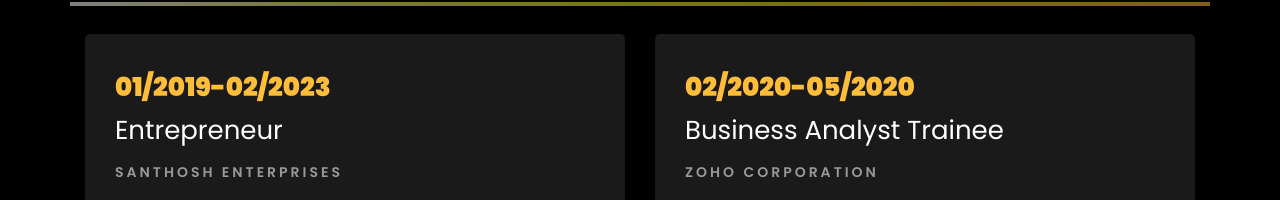
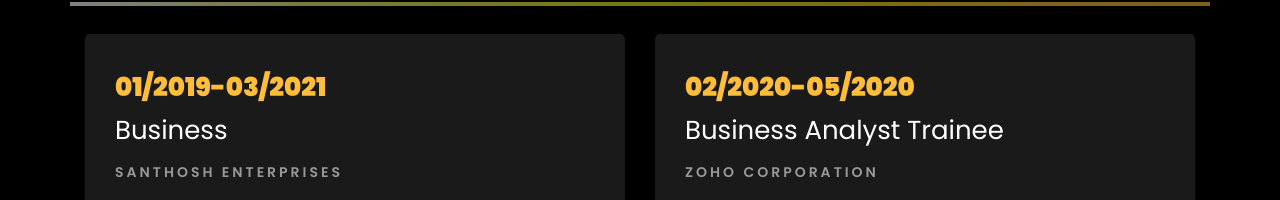
Before and after one commit to santhoshmlops/santhosh, a plain HTML site: page index.html in a window 1280 px wide. Shown: the part 2280-2480 px from the top of the page. Drawn offline with Linux system fonts and the light colour scheme; files whose address does not match are found by name.

Commit message:
Update index.html

```diff
--- a/index.html
+++ b/index.html
@@ -318,8 +318,8 @@
 		<div class="row">
 				<div class="col-md-6">
 					<div class="resume-wrap ftco-animate">
-						<span class="date">01/2019-02/2023</span>
-						<h2>Entrepreneur</h2>
+						<span class="date">01/2019-03/2021</span>
+						<h2>Business</h2>
 						<span class="position">Santhosh Enterprises </span>
 						<p class="mt-4">Santhosh Enterprises, a firm that offers consultancy services based on projects.
 							<ul>
```
